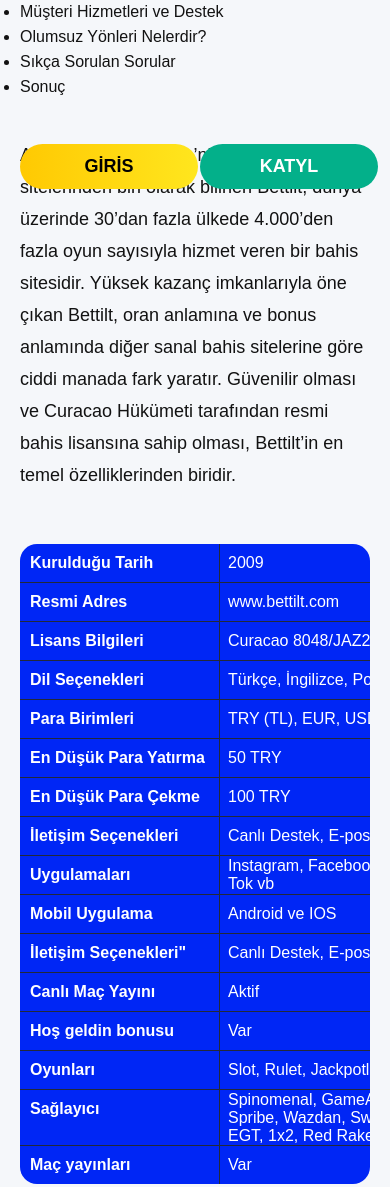
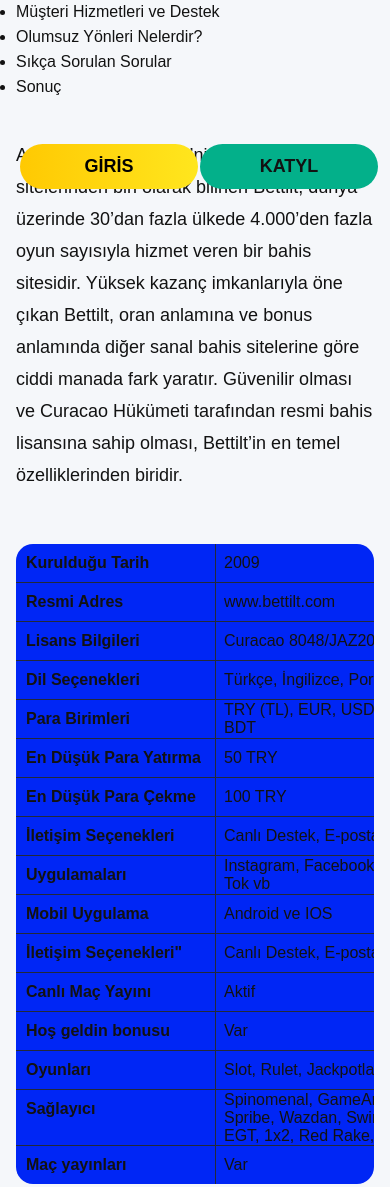
Before and after one commit to vladyslav78292/bahsegel, a website built with Parcel: page src/index.html in a window 390 px wide. Shown: the part 613-1800 px from the top of the page. Built offline with nearby package versions, Linux system fonts and the light colour scheme; files whose address does not match are found by name.

Commit message:
some small fixes

```diff
--- a/src/index.html
+++ b/src/index.html
@@ -273,7 +273,7 @@
 
   <p class="main__paragraph main__paragraph--first">Bettilt bünyesinde son derece geniş para yatırma yöntemlerinin olduğunu söylemek gerekir. Yatırımcılar 10’a yakın para yatırma seçeneği ile her daim bakiye yükleme işlemlerini kolaylıkla gerçekleştirebilirler.</p>
   <p class="main__paragraph">Para yatırma işlemlerinde belirli limitler vardır ve yatırımcılar mutlaka bu limitler özelinde yatırım işlemlerini gerçekleştirmelidirler. Temel manada yatırım işlemlerinin aşağıdaki tablo üzerinden gerçekleştiğini söylememiz mümkün olacaktır:</p>
-  <div class="fourth__table">
+  <div class="fourth__table table">
     <div class="fourth__table-row">
       <div class="fourth__table-title-container fourth__table-title-container">
         <p class="fourth__table-title fourth-table-title">Ödeme yöntemleri</p>
@@ -507,7 +507,7 @@
         kurpiyer sunumları söz konusudur.</p>
     </div>
     <p class="table-description">
-      <ul>
+      <ul class="table__list">
         <li>
             Lucky 6
         </li>
@@ -548,7 +548,7 @@
         gerçekleştirirler.</p>
     </div>
     <p class="table-description">
-      <ul>
+      <ul class="table__list">
         <li>
             Oasis Poker
         </li>
--- a/src/styles/style.css
+++ b/src/styles/style.css
@@ -363,49 +363,11 @@
 .fixed__button {
   z-index: 100;
 }
-@media (max-width: 768px) {
-  .fixed__button {
-    background-color: white;
-    text-decoration: none;
-    display: inline-block;
-    margin-top: 46px;
-    margin-bottom: 42px;
-    font-size: 18px;
-    line-height: 21px;
-    font-weight: 700;
-    padding: 12px 0;
-    text-transform: uppercase;
-    border-radius: 33px;
-    text-align: center;
-    width: calc(50% - 17px);
-    position: fixed;
-    bottom: 0px;
-  }
-
-
-  .fixed__buttons {
-    display: flex;
-    background-color: #232939;
-    padding-right: 12px;
-    gap: 10px;
-  }
-
-  .fixed__button--giris {
-    color: black;
-    background: linear-gradient(90deg, #FFC902 0%, #FFE61E 100%);
-  }
-
-  .fixed__button--katyl {
-    color: white;
-    background: #03B08A;
-    right: 12px;
-  }
-}
 
 .main {
 	margin-top: 50px;
-	margin-left: 20px;
-	margin-right: 20px;
+	margin-left: 244px;
+	margin-right: 224px;
 }
 
 .main-title {
@@ -430,18 +392,10 @@
   flex-direction: column;
 	background-color: rgba(0, 38, 245, 1);
   margin-top: 53px;
+	overflow: auto;
   border-radius: 17px;
 	margin-left: -124px;
 	margin-right: -144px;
-}
-
-@media (max-width: 1200px) {
-	.table {
-		margin-left: 0px;
-		margin-right: 0px;
-		/* min-width: 700px; */
-		overflow: auto;
-	}
 }
 
 .table-row:last-of-type {
@@ -449,17 +403,15 @@
 }
 
 .table-row {
-	min-width: 700px;
+	min-width: 680px;
   display: flex;
   align-items: center;
-  color: white;
   font-weight: 400;
   border-bottom: 1px solid #232939;
 }
 
 .table-title {
   padding: 8px 0;
-	color: white;
   padding-left: 10px;
 	width: 200px;
 }
@@ -472,7 +424,6 @@
 }
 
 .table-description {
-  color: white;
   padding-left: 8px;
   padding-right: 10px;
   font-weight: 400;
@@ -502,7 +453,6 @@
 	justify-content: space-between;
   min-width: 630px;
   align-items: center;
-  color: white;
   font-weight: 400;
   border-bottom: 1px solid #232939;
 }
@@ -513,7 +463,6 @@
 
 .fourth__table-title {
   padding: 8px 0;
-	color: white;
   white-space: nowrap;
   padding-left: 10px;
 }
@@ -526,7 +475,6 @@
 }
 
 .fourth__table-description {
-  color: white;
   padding-left: 8px;
   padding-right: 10px;
   font-weight: 400;
@@ -620,8 +568,74 @@
 	min-width: 400px;
 }
 
+.table__list {
+	padding-left: 10px;
+}
+
 @media (max-width: 908px) {
 	.table-title-container--fifteenth {
 		height: 55px;
 	}
 }
+
+@media (max-width: 1200px) {
+	.main {
+		margin-top: 50px;
+		margin-left: 116px;
+		margin-right: 99px;
+	}
+
+	.table {
+		width: calc(100% + 183px);
+		margin-left: -100px;
+	}
+}
+
+@media (max-width: 768px) {
+  .fixed__button {
+    background-color: white;
+    text-decoration: none;
+    display: inline-block;
+    margin-top: 46px;
+    margin-bottom: 42px;
+    font-size: 18px;
+    line-height: 21px;
+    font-weight: 700;
+    padding: 12px 0;
+    text-transform: uppercase;
+    border-radius: 33px;
+    text-align: center;
+    width: calc(50% - 17px);
+    position: fixed;
+    bottom: 0px;
+  }
+
+
+  .fixed__buttons {
+    display: flex;
+    background-color: #232939;
+    padding-right: 12px;
+    gap: 10px;
+  }
+
+  .fixed__button--giris {
+    color: black;
+    background: linear-gradient(90deg, #FFC902 0%, #FFE61E 100%);
+  }
+
+  .fixed__button--katyl {
+    background: #03B08A;
+    right: 12px;
+  }
+
+	.main {
+		margin-left: 16px;
+		margin-right: 16px;
+	}
+
+	.table {
+		margin-left: 0px;
+		margin-right: 0px;
+		width: auto;
+	}
+}
```
